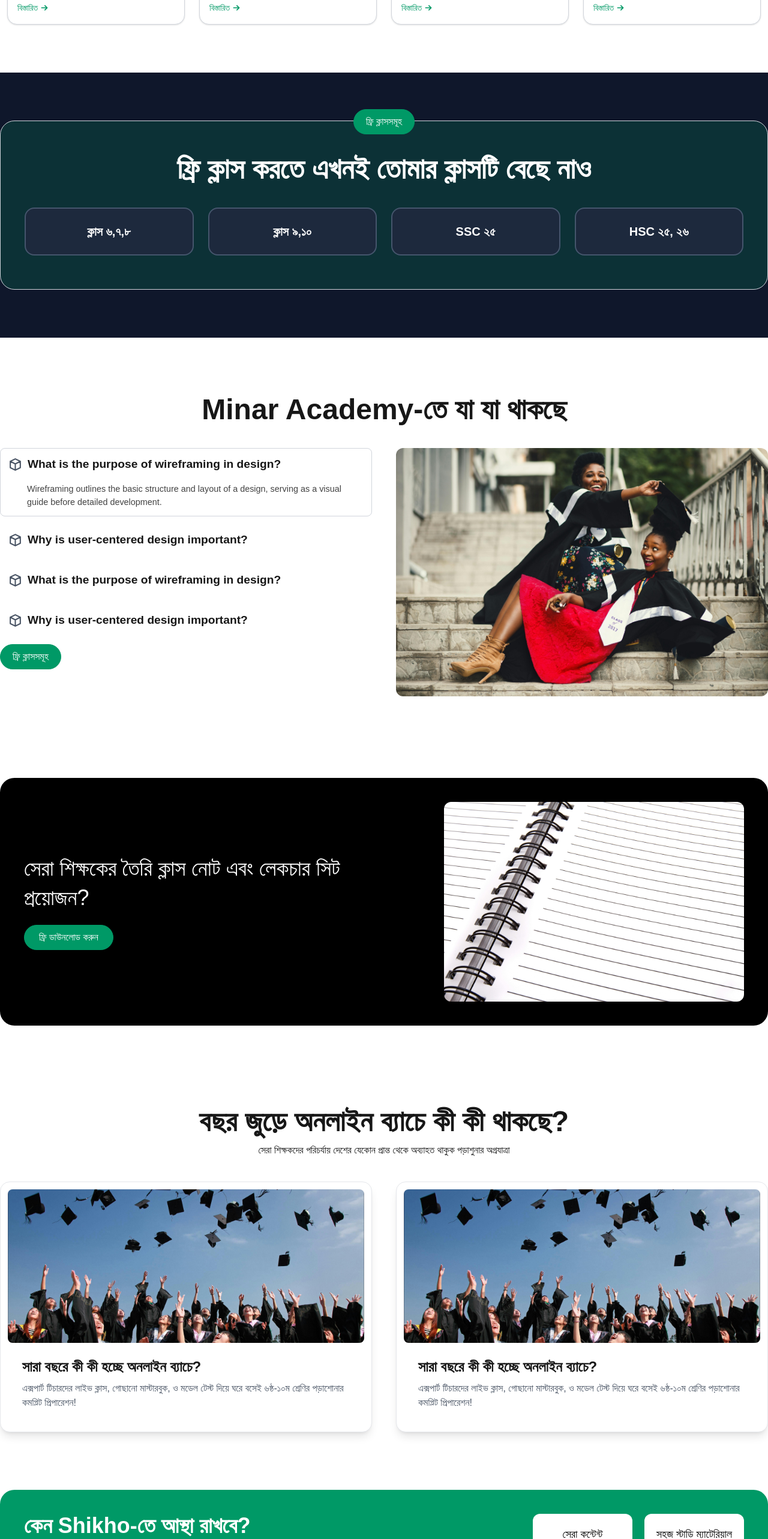
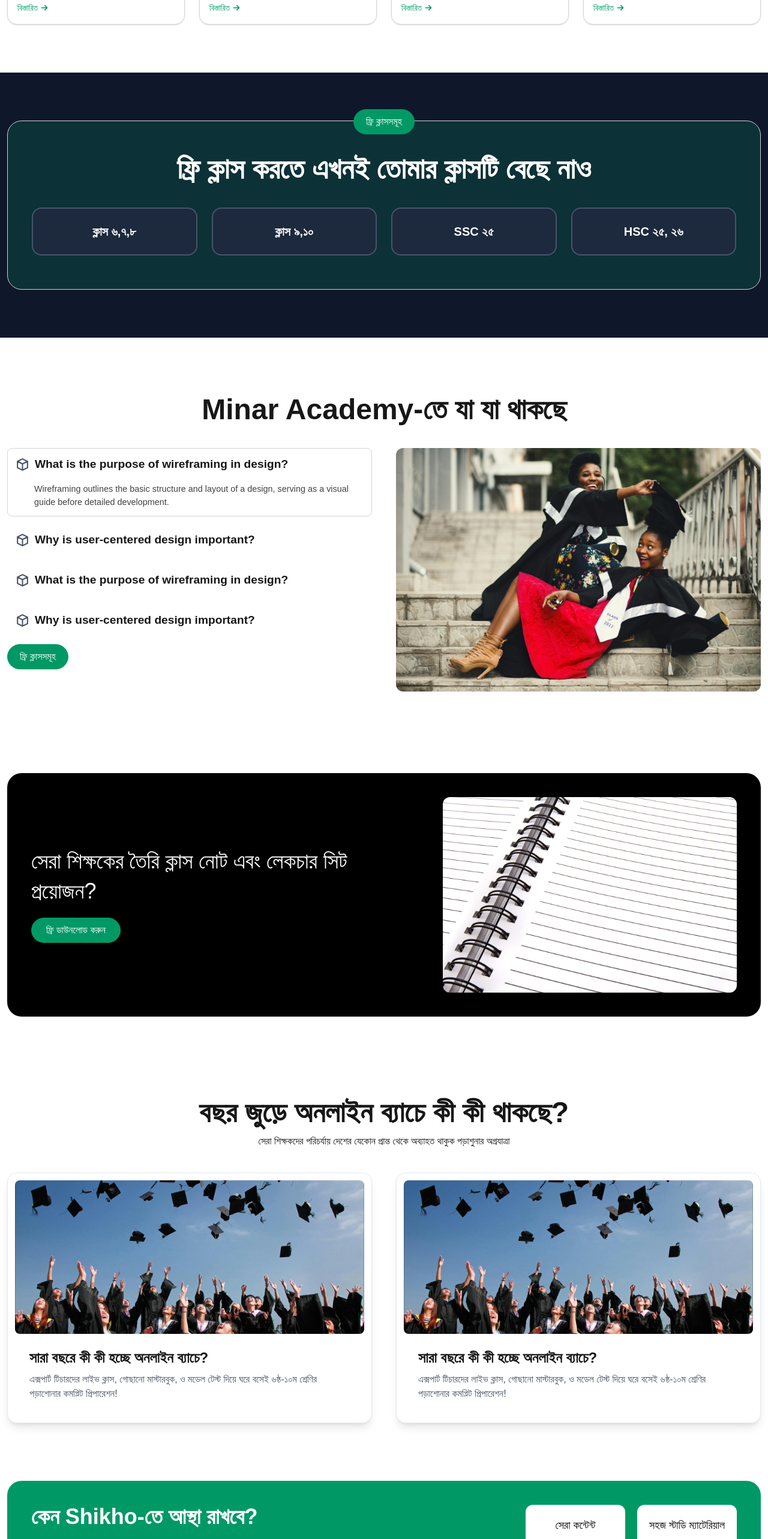
Before and after one commit to faisalbhxyz/Minar-Academy-Website, a Next.js app: page / in a window 1280 px wide. Shown: the part 1000-3566 px from the top of the page at 60% size. Built offline with nearby package versions, Linux system fonts and the light colour scheme.

Commit message:
Responsive

```diff
--- a/app/components/home/AboutMinarAcademy.tsx
+++ b/app/components/home/AboutMinarAcademy.tsx
@@ -3,7 +3,7 @@ import CallToAction from "./CallToAction";
 
 export default function AboutMinarAcademy() {
   return (
-    <div className="py-10 mb-40">
+    <div className="px-3 py-10 mb-40">
       <div className="relative p-6 md:p-10 max-w-7xl h-[42rem] md:h-96 mx-auto bg-primary text-white rounded-3xl flex flex-col lg:flex-row items-start lg:justify-between gap-8">
         <div className="w-full lg:w-5/12">
           <p className="text-3xl md:text-4xl font-semibold">
--- a/app/components/home/CallToAction.tsx
+++ b/app/components/home/CallToAction.tsx
@@ -3,7 +3,7 @@ import { BsFillTelephoneFill } from "react-icons/bs";
 
 export default function CallToAction() {
   return (
-    <div className="absolute left-1/2 transform -translate-x-1/2 -bottom-32 w-9/12 bg-white shadow-lg p-3 rounded-xl">
+    <div className="absolute left-1/2 transform -translate-x-1/2 bottom-36 md:-bottom-32 w-9/12 bg-white shadow-lg p-3 rounded-xl">
       <div className="bg-primary/20 rounded-lg text-primary p-3">
         <p className="text-2xl mb-2">যেকোনো প্রয়োজনে কল করো এখনই</p>
         <p className="text-sm w-5/12">
--- a/app/components/home/FreeClasses.tsx
+++ b/app/components/home/FreeClasses.tsx
@@ -25,7 +25,7 @@ export default function FreeClasses() {
   const [selectedClass, setSelectedClass] = useState<number | null>(null);
 
   return (
-    <div className="py-20 mt-10 bg-slate-900 text-white">
+    <div className="py-20 mt-10 bg-slate-900 text-white px-3">
       <div className="relative max-w-7xl mx-auto px-10 bg-primary/20 border rounded-3xl py-14">
         <span className="absolute left-1/2 transform -translate-x-1/2 -top-5 bg-primary border border-primary px-5 py-2 rounded-full">
           ফ্রি ক্লাসসমূহ
--- a/app/components/home/MinarAcademy.tsx
+++ b/app/components/home/MinarAcademy.tsx
@@ -37,7 +37,7 @@ export default function MinarAcademy() {
   const handleClick = (index: number) =>
     setIsAccordingOpen((prevIndex) => (prevIndex === index ? null : index));
   return (
-    <div className="max-w-7xl mx-auto rounded-3xl py-14 mt-10">
+    <div className="max-w-7xl mx-auto rounded-3xl px-3 py-14 mt-10">
       <p className="text-center text-5xl font-bold mb-10">
         Minar Academy-তে যা যা থাকছে
       </p>
--- a/app/components/home/MoreTips.tsx
+++ b/app/components/home/MoreTips.tsx
@@ -19,8 +19,7 @@ const sampleData = [
 
 export default function MoreTips() {
   return (
-    <div>
-      <div className="max-w-7xl mx-auto rounded-3xl py-14 mt-10">
+    <div className="max-w-7xl mx-auto rounded-3xl px-3 py-14 mt-10">
       <div className="mb-10 space-y-3">
         <p className="text-center text-5xl font-bold">
           বছর জুড়ে অনলাইন ব্যাচে কী কী থাকছে?
@@ -49,6 +48,5 @@ export default function MoreTips() {
         ))}
       </div>
     </div>
-    </div>
   );
 }
--- a/app/components/home/NewsLetter.tsx
+++ b/app/components/home/NewsLetter.tsx
@@ -3,6 +3,7 @@ import React from "react";
 
 export default function NewsLetter() {
   return (
+    <div className="px-3">
       <div className="w-full max-w-7xl mx-auto p-6 sm:p-10 bg-black text-white my-20 flex flex-col md:flex-row items-center justify-between rounded-3xl gap-10">
         <div className="w-full md:w-6/12 text-center md:text-left">
           <p className="text-2xl sm:text-4xl mb-5 leading-snug">
@@ -22,5 +23,6 @@ export default function NewsLetter() {
           />
         </div>
       </div>
+    </div>
   );
 }
```
Lines whose indentation alone changed are shown as unchanged.
